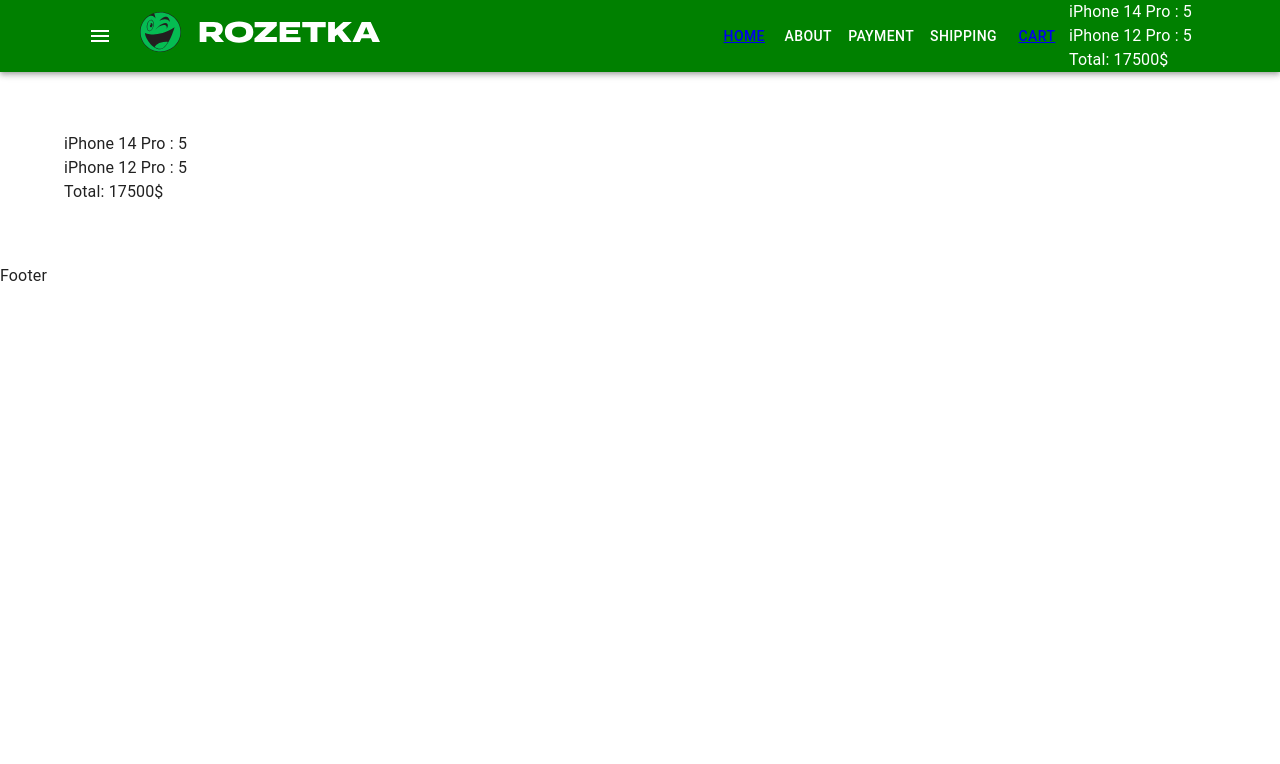
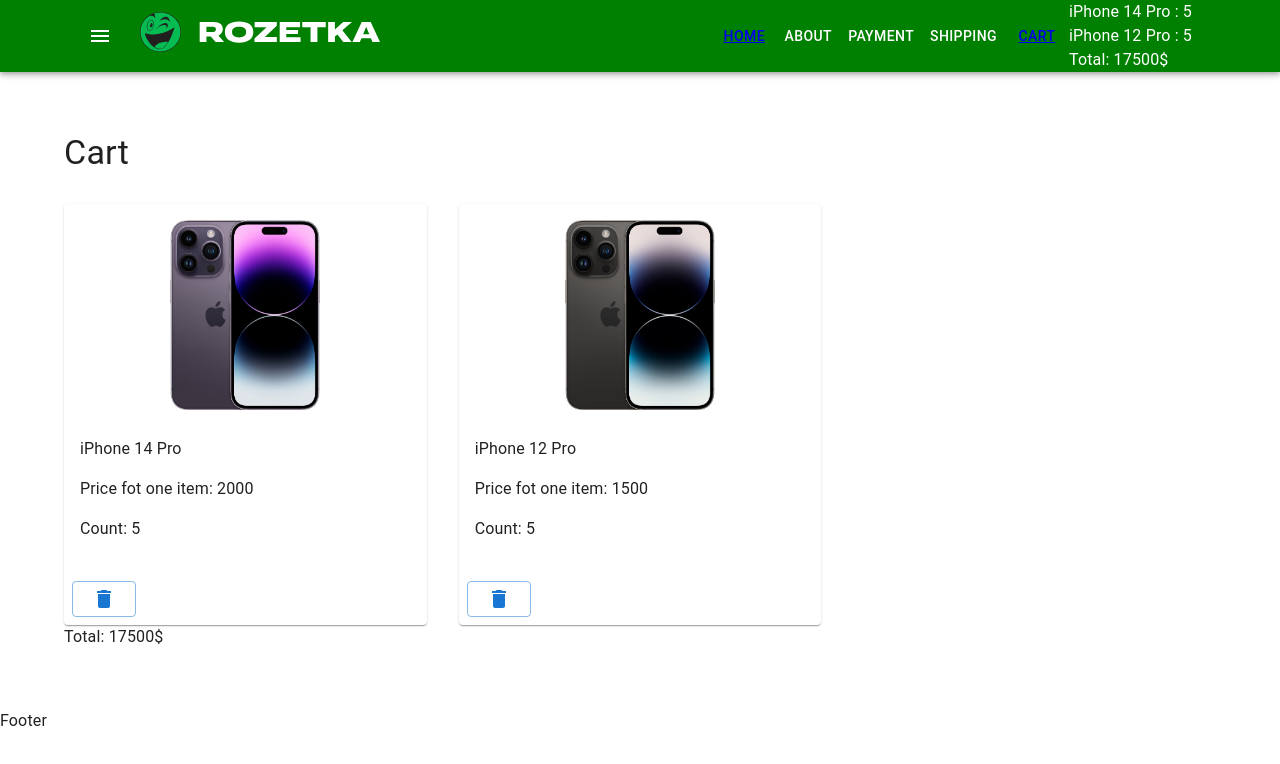
Before and after one commit to dyma-frost/fake-internet-shop, a React (Create React App) app: page /cart in a window 1280 px wide. Shown: the top 764 px of the page. Built offline with nearby package versions, Linux system fonts and the light colour scheme.

Commit message:
add CartProductListItem and Extended.tsx

```diff
--- a/src/components/CartProductList/CartProductList.tsx
+++ b/src/components/CartProductList/CartProductList.tsx
@@ -1,4 +1,5 @@
 import productsArray, { getProductsObject, Product } from 'utils/productsArray'
+import CartProductListItem from './CartProductListItem'
 
 type Props = {
     productsInCart: {
@@ -7,21 +8,24 @@
     productsObject?: {
         [id: number]: Product
     }
+    CartItem?: any
 }
 
 const CartProductList = ({
     productsInCart,
     productsObject = getProductsObject(productsArray),
+    CartItem = CartProductListItem,
 }: Props) => {
     return (
-        <div>
+        <>
             {Object.keys(productsInCart).map((productId) => (
-                <div key={productId}>
-                    {productsObject[parseInt(productId)].title} :{' '}
-                    {productsInCart[parseInt(productId)]}
-                </div>
+                <CartItem
+                    key={productId}
+                    product={productsObject[parseInt(productId)]}
+                    productCount={productsInCart[parseInt(productId)]}
+                />
             ))}
-        </div>
+        </>
     )
 }
 export default CartProductList
--- /dev/null
+++ b/src/components/CartProductList/CartProductListItem.tsx
@@ -0,0 +1,15 @@
+import { Product } from 'utils/productsArray'
+
+type Props = {
+    product: Product
+    productCount: number
+}
+
+const CartProductListItem = ({ product, productCount }: Props) => {
+    return (
+        <div>
+            {product.title} : {productCount}
+        </div>
+    )
+}
+export default CartProductListItem
--- /dev/null
+++ b/src/components/CartProductList/CartProductListItemExtended.tsx
@@ -0,0 +1,30 @@
+import { Button, Card, CardActions, CardContent, Grid } from '@mui/material'
+import DeleteIcon from '@mui/icons-material/Delete'
+import { Product } from 'utils/productsArray'
+
+type Props = {
+    product: Product
+    productCount: number
+}
+const CartProductListItemExtended = ({ product, productCount }: Props) => {
+    return (
+        <Grid item xs={12} sm={4}>
+            <Card>
+                <CardContent>
+                    <div className="product-image">
+                        <img src={product.image} alt="" />
+                    </div>
+                    <div>{product.title}</div>
+                    <p>Price fot one item: {product.price}</p>
+                    <p>Count: {productCount}</p>
+                </CardContent>
+                <CardActions>
+                    <Button variant="outlined">
+                        <DeleteIcon />
+                    </Button>
+                </CardActions>
+            </Card>
+        </Grid>
+    )
+}
+export default CartProductListItemExtended
--- a/src/pages/Cart/CartPage.tsx
+++ b/src/pages/Cart/CartPage.tsx
@@ -1,4 +1,6 @@
+import { Grid, Typography } from '@mui/material'
 import CartProductList from 'components/CartProductList/CartProductList'
+import CartProductListItemExtended from 'components/CartProductList/CartProductListItemExtended'
 import CartTotal from 'components/CartTotal/CartTotal'
 
 type Props = {
@@ -10,7 +12,20 @@
 const CartPage = ({ productsInCart }: Props) => {
     return (
         <div>
-            <CartProductList productsInCart={productsInCart} />
+            <Typography
+                variant="h4"
+                component="h1"
+                sx={{ marginBottom: '30px' }}
+            >
+                Cart
+            </Typography>
+            <Grid container spacing={4}>
+                <CartProductList
+                    productsInCart={productsInCart}
+                    CartItem={CartProductListItemExtended}
+                />
+            </Grid>
+
             <CartTotal productsInCart={productsInCart} />
         </div>
     )
```
